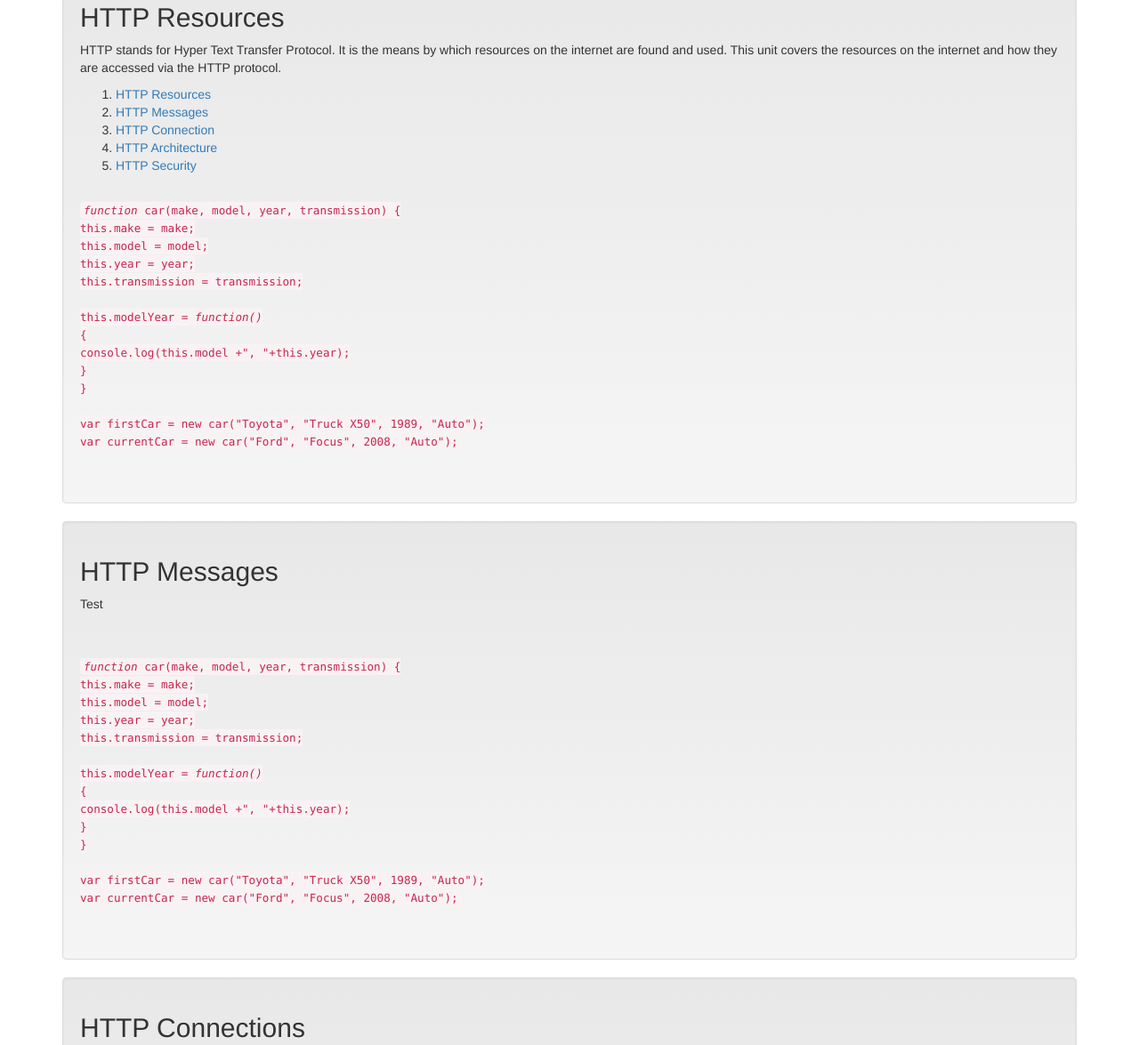
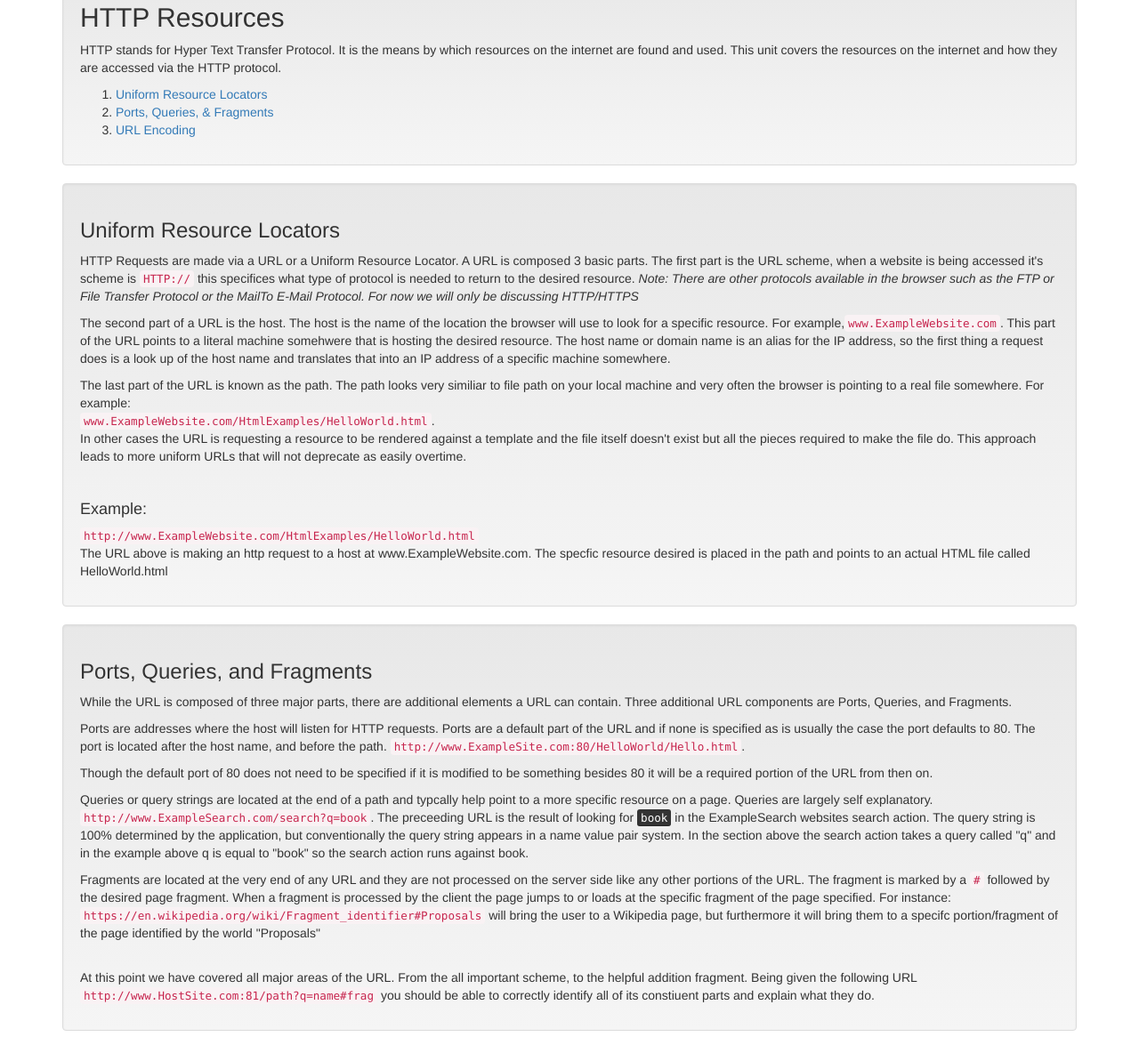
Before and after one commit to mattc41190/JavaScript-Programing, a plain HTML site: page HTTP_JS/HTTPConcepts.html in a window 1280 px wide. Shown: the part 575-1750 px from the top of the page at 89% size. Drawn offline with nearby package versions, Linux system fonts and the light colour scheme; files that its build step writes are made by us from their sources.

Commit message:
HTTP Resources Section Complete

```diff
--- a/HTTP_JS/HTTPConcepts.html
+++ b/HTTP_JS/HTTPConcepts.html
@@ -30,34 +30,41 @@
 		<h2 id="httpResources">HTTP Resources</h2>
 		<p>HTTP stands for Hyper Text Transfer Protocol. It is the means by which resources on the internet are found and used. This unit covers the resources on the internet and how they are accessed via the HTTP protocol.</p>
 		<ol>
-			<li><a href="#httpResources">HTTP Resources</a></li>
-			<li> <a href="#httpMessages">HTTP Messages</a></li>
-			<li><a href="#httpConnections">HTTP Connection</a></li>
-			<li> <a href="#httpArchitecture">HTTP Architecture</a></li>
-			<li> <a href="#httpSecurity">HTTP Security</a></li>
+			<li><a href="#URLSection">Uniform Resource Locators</a></li>
+			<li><a href="#PQFSection">Ports, Queries, & Fragments</a></li>
+			<li><a href="#URLEncodingSection">URL Encoding</a></li>
 		</ol>
+		</div>
+		<div class="well">
+		<h3 id="URLSection">Uniform Resource Locators</h3>
+		<p>HTTP Requests are made via a URL or a Uniform Resource Locator. A URL is composed 3 basic parts. The first part is the URL scheme, when a website is being accessed it's scheme is <code>HTTP://</code> this specifices what type of protocol is needed to return to the desired resource. <i>Note: There are other protocols available in the browser such as the FTP or File Transfer Protocol or the MailTo E-Mail Protocol. For now we will only be discussing HTTP/HTTPS</i></p>
+		<p>The second part of a URL is the host. The host is the name of the location the browser will use to look for a specific resource. For example,<code>www.ExampleWebsite.com</code>. This part of the URL points to a literal machine somehwere that is hosting the desired resource. The host name or domain name is an alias for the IP address, so the first thing a request does is a look up of the host name and translates that into an IP address of a specific machine somewhere.</p>
+		<p>The last part of the URL is known as the path. The path looks very similiar to file path on your local machine and very often the browser is pointing to a real file somewhere. For example:<br> <code>www.ExampleWebsite.com/HtmlExamples/HelloWorld.html</code>.<br>
+		In other cases the URL is requesting a resource to be rendered against a template and the file itself doesn't exist but all the pieces required to make the file do. This approach leads to more uniform URLs that will not deprecate as easily overtime. </p>
 
 		<br>
-		<code>
-			<var>function</var> car(make, model, year, transmission) {<br>
-			    this.make = make;<br>
-			    this.model = model;<br>
-			    this.year = year;<br>
-			    this.transmission = transmission;<br>
-			    <br>
-
-			    this.modelYear = <var>function()</var><br>
-			    {<br>
-			    	console.log(this.model +", "+this.year);<br>
-			    }<br>
-			}<br>
-			<br>
-			var firstCar = new car("Toyota", "Truck X50", 1989, "Auto");<br>
-			var currentCar = new car("Ford", "Focus", 2008, "Auto");<br>
-
-		</code>
+		<h4>Example:</h4>
+		<code>http://www.ExampleWebsite.com/HtmlExamples/HelloWorld.html</code>
 		<br>
+		<p>The URL above is making an http request to a host at www.ExampleWebsite.com. The specfic resource desired is placed in the path and points to an actual HTML file called HelloWorld.html</p>
+		</div> <!-- EndOf_URLSection -->
+		<div class="well">
+		<h3 id="PQFSection">Ports, Queries, and Fragments</h3>
+		<p>While the URL is composed of three major parts, there are additional elements a URL can contain. Three additional URL components are Ports, Queries, and Fragments.</p>
+		<p>Ports are addresses where the host will listen for HTTP requests. Ports are a default part of the URL and if none is specified as is usually the case the port defaults to 80. The port is located after the host name, and before the path. <code>http://www.ExampleSite.com:80/HelloWorld/Hello.html</code>.</p>
+		<p>Though the default port of 80 does not need to be specified if it is modified to be something besides 80 it will be a required portion of the URL from then on.</p>
+		<p>Queries or query strings are located at the end of a path and typcally help point to a more specific resource on a page. Queries are largely self explanatory. <code>http://www.ExampleSearch.com/search?q=book</code>. The preceeding URL is the result of looking for <kbd>book</kbd> in the ExampleSearch websites search action. The query string is 100% determined by the application, but conventionally the query string appears in a name value pair system. In the section above the search action takes a query called "q" and in the example above q is equal to "book" so the search action runs against book.</p>
+		<p>Fragments are located at the very end of any URL and they are not processed on the server side like any other portions of the URL. The fragment is marked by a <code>#</code> followed by the desired page fragment. When a fragment is processed by the client the page jumps to or loads at the specific fragment of the page specified. For instance: <code>https://en.wikipedia.org/wiki/Fragment_identifier#Proposals</code> will bring the user to a Wikipedia page, but furthermore it will bring them to a specifc portion/fragment of the page identified by the world "Proposals"</p>
 		<br>
+		<p>At this point we have covered all major areas of the URL. From the all important scheme, to the helpful addition fragment. Being given the following URL <code>http://www.HostSite.com:81/path?q=name#frag</code> you should be able to correctly identify all of its constiuent parts and explain what they do.</p>
+		</div>
+		<div class="well">
+		<h3 id="URLEncodingSection">URL Encoding</h3>
+		<p>The characters used to create URLs have been carefully selected and the rules surrounding what types of characters are allowed in a URL are important to know. This section covers how URLs are encoded and the rules regarding what characters may be used.</p>
+		<p>To give an example of a character that is not considered a "safe" URL character consider the space character. It is a highly utilized character, and makes sentences look much better. For instance,iamasupercoolwebsitename.com/thisisasuperlongconfusingpath is much easier to read as: i am a super cool website name.com/this is a super long confusing path. However, imagine the confusion a user might run into if he or she had accidentally placed two space in the URL or had mistakenly thought there were two space in the URL he or she read. For this reason, there are standard regarding URL characters.</p>
+		<p>For quick reference consider the character A-Z, a-z, and 0-9 to be safe. Special character that are also conisdered safe are: $-_.+!*'(). Everything else is either resevered for URL structure reasons (the use of <kbd>#</kbd> is reserved to denote a page fragment for instance) or requires special encoding (the caret symbol for instace <kbd>^</kbd>)</p>
+		<p>If at any point encoding is required, then it must be encoded via percent encoding/ URL encoding. URL/Precent encoding is the process of translating certain special characters to their reserved percent sign preceeding translation. For instance the URL <code>http://www.Test Website.com</code> needs to be encoded as <code>http://www.Test%20Website.com</code> becuase the URL encoded version of the <kbd>Space</kbd> is "%20".</p>
+		<p>For full encoding direction please visit <a href="http://www.w3schools.com/tags/ref_urlencode.asp">W3 Schools</a>.</p>
 		</div>
 	</div> <!-- EndOf_HTTPResources -->
 	<div id="HTTPMessages">
```
